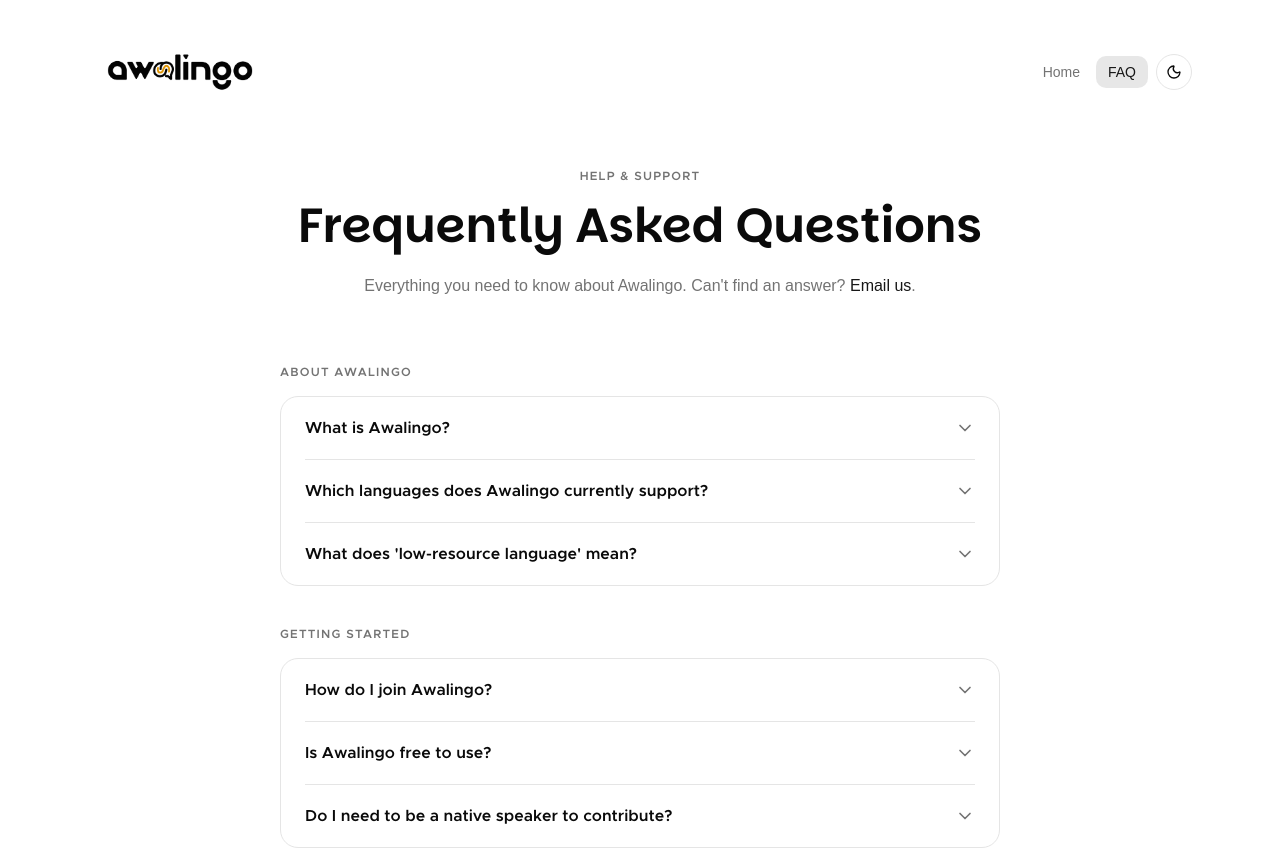
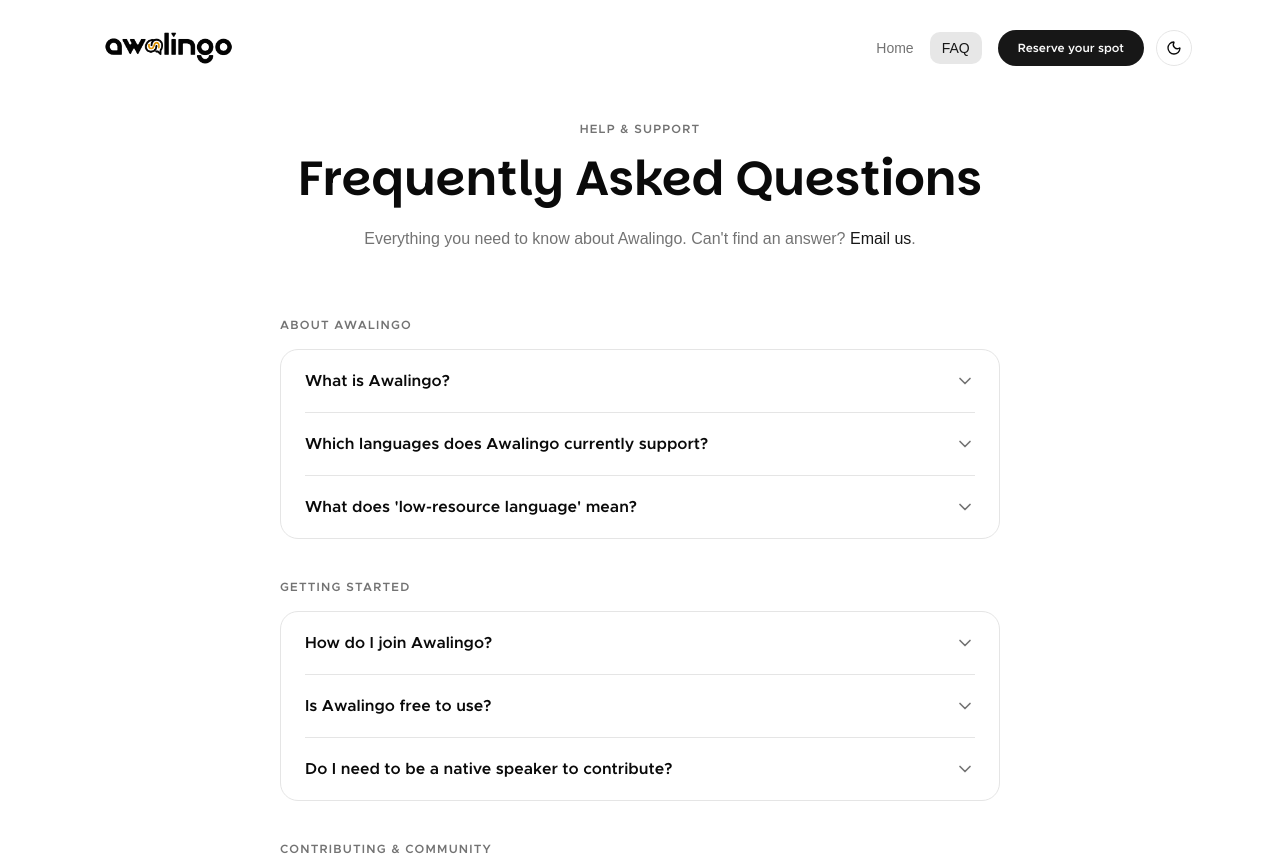
Before and after one commit to sirolad/waitlist, a Next.js app: page /faq in a window 1280 px wide. Shown: the top 855 px of the page. Built offline with nearby package versions, Linux system fonts and the light colour scheme; no server answers; a web font is replaced by a local one.

Commit message:
one liner

```diff
--- a/src/app/page.tsx
+++ b/src/app/page.tsx
@@ -41,7 +41,7 @@ export default function Home() {
               transition={{ duration: 0.6, delay: 0.1 }}
               className='font-display text-4xl font-semibold leading-tight md:text-5xl xl:text-6xl'
             >
-              Keep mother tongues alive, <span className="text-gold">one word at a time</span>.
+              Keep mother tongues alive, <span className="text-gold whitespace-nowrap">one word at a time</span>.
             </motion.h1>
             <motion.p
               initial={{ opacity: 0, y: 18 }}
--- a/src/components/navbar.tsx
+++ b/src/components/navbar.tsx
@@ -15,8 +15,8 @@ export function Navbar() {
   const pathname = usePathname();
 
   return (
-    <header className='mx-auto max-w-6xl px-6 py-8 md:py-10'>
-      <nav className='flex items-center justify-between gap-6'>
+    <header className='sticky top-0 z-50 w-full border-b border-transparent bg-background/80 py-4 backdrop-blur-md transition-all md:py-5'>
+      <nav className='mx-auto max-w-6xl px-6 flex items-center justify-between gap-6'>
         {/* Logo */}
         <Link href='/' className='shrink-0'>
           <Image
@@ -24,7 +24,7 @@ export function Navbar() {
             alt='Awalingo'
             width={500}
             height={156}
-            className='h-14 w-auto object-contain dark:hidden md:h-16'
+            className='h-12 w-auto object-contain dark:hidden md:h-14'
             priority
           />
           <Image
@@ -32,13 +32,14 @@ export function Navbar() {
             alt='Awalingo'
             width={500}
             height={156}
-            className='hidden h-14 w-auto object-contain dark:block md:h-16'
+            className='hidden h-12 w-auto object-contain dark:block md:h-14'
             priority
           />
         </Link>
 
-        {/* Nav links + theme toggle */}
-        <div className='flex shrink-0 items-center gap-0.5 sm:gap-1'>
+        {/* Nav links + theme toggle + CTA */}
+        <div className='flex shrink-0 items-center gap-2 sm:gap-4'>
+          <div className='flex items-center gap-0.5 sm:gap-1'>
             {NAV_LINKS.map(({ href, label }) => {
               const active = pathname === href;
               return (
@@ -56,7 +57,15 @@ export function Navbar() {
                 </Link>
               );
             })}
-          <div className='ml-1'>
+          </div>
+
+          <div className='flex items-center gap-2 sm:gap-3'>
+            <a
+              href='#waitlist'
+              className='hidden h-9 items-center justify-center rounded-full bg-primary px-5 text-xs font-semibold text-primary-foreground transition hover:opacity-90 md:flex'
+            >
+              Reserve your spot
+            </a>
             <ThemeToggle />
           </div>
         </div>
```
Lines whose indentation alone changed are shown as unchanged.
